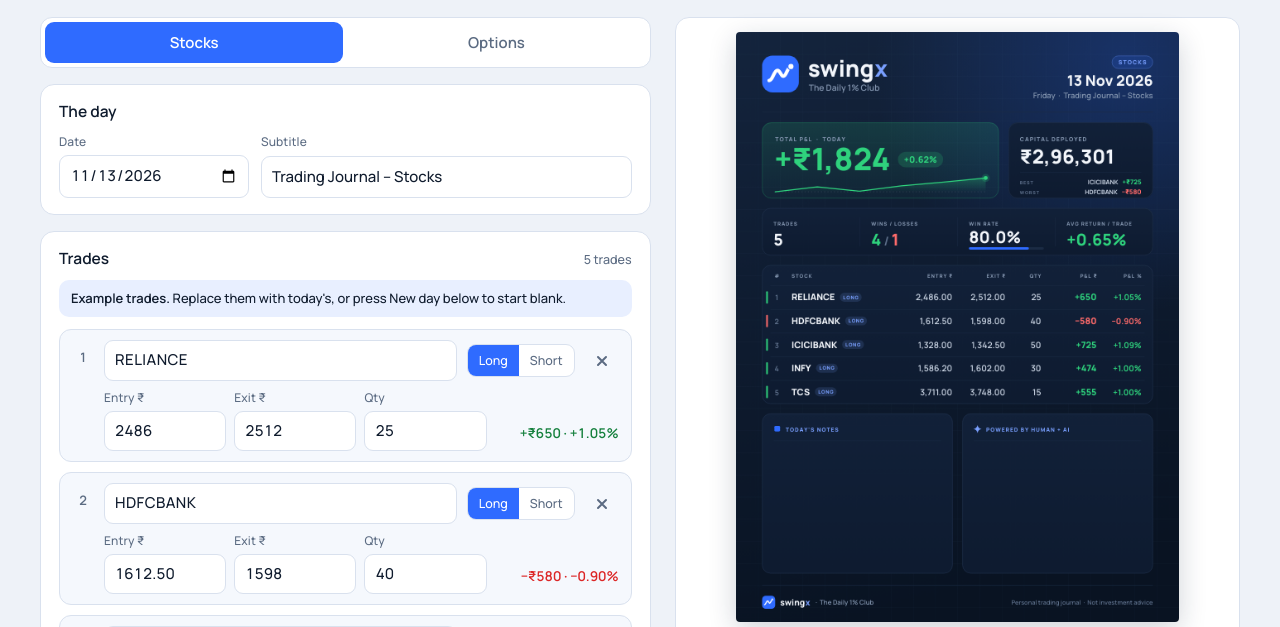
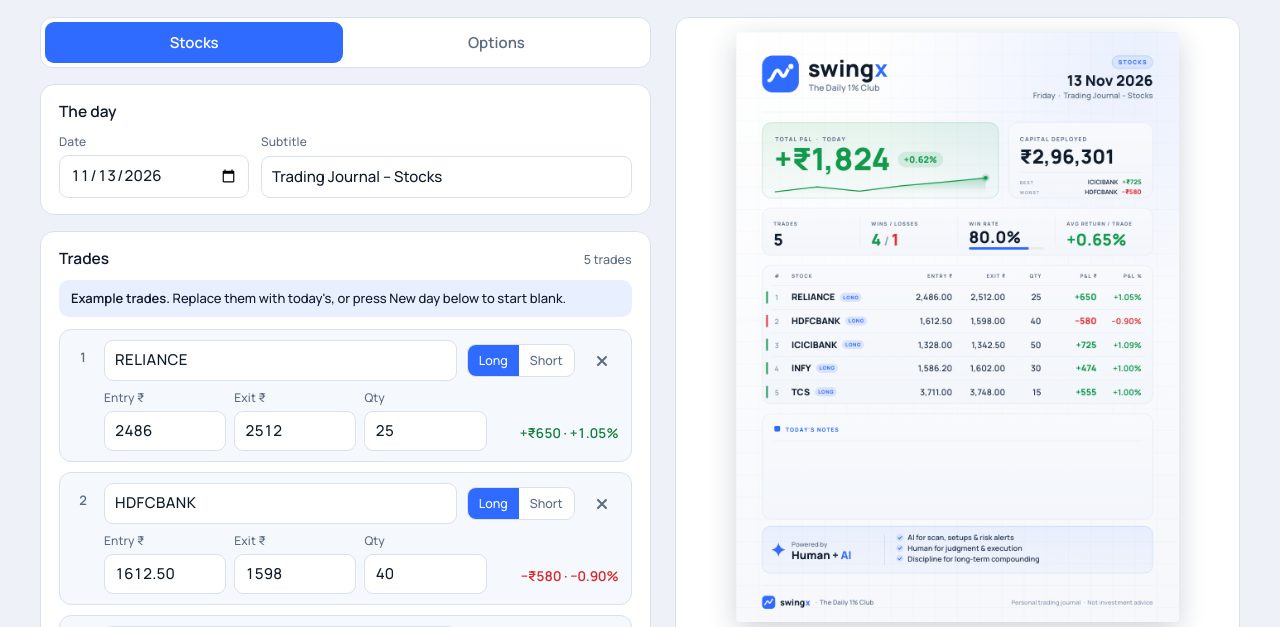
Before and after one commit to purkaitswapnil-cpu/SwingX, a plain HTML site: page index.html in a window 1280 px wide. Shown: the part 119-746 px from the top of the page. Drawn offline with Linux system fonts and the light colour scheme.

Commit message:
Switch the journal card to a white background
The card keeps the SwingX layout on white with ink text and blue
accents. "Powered by Human + AI" becomes a slim fixed strip above the
footer with the same three lines on every card, prefilled from the
original design, and the notes panel now spans the full width.

Co-Authored-By: Claude Opus 5.5 <noreply@anthropic.com>
Claude-Session: https://claude.ai/code/session_01GTVnKMzUcNzTBd4F5P5NuM

```diff
--- a/index.html
+++ b/index.html
@@ -188,7 +188,7 @@ input.bad{border-color:var(--loss)}
       </div>
 
       <div class="panel powered">
-        <h2>Powered by Human + AI <small>Optional. Kept when you start a new day.</small></h2>
+        <h2>Powered by Human + AI <small>The same three lines print on every card. New day keeps them.</small></h2>
         <div class="lines" id="powered"></div>
       </div>
 
@@ -250,6 +250,7 @@ const MAX_TRADES = 12;
 const NOTE_LINES = 4, POWER_LINES = 3;
 const MODES = ['stocks', 'options'];
 const SUBTITLE = {stocks: 'Trading Journal – Stocks', options: 'Trading Journal – Options'};
+const POWERED = ['AI for scan, setups & risk alerts', 'Human for judgment & execution', 'Discipline for long-term compounding'];
 
 function todayISO(){
   const d = new Date();
@@ -287,12 +288,13 @@ function normJournal(j, mode){
 }
 function loadState(){
   const st = {v:2, mode:'stocks', date: todayISO(), nextId: 200, scale: 2, lotSizes: {},
-    powered: Array(POWER_LINES).fill(''), journals: {stocks: sampleJournal('stocks'), options: sampleJournal('options')}};
+    powered: POWERED.slice(), journals: {stocks: sampleJournal('stocks'), options: sampleJournal('options')}};
   const shared = s => {
     if (s.date) st.date = s.date;
     st.nextId = Math.max(+s.nextId || 0, 200);
     if ([1, 2, 3].includes(s.scale)) st.scale = s.scale;
     st.powered = Array.from({length:POWER_LINES}, (_, i) => (s.powered && s.powered[i]) || '');
+    if (st.powered.every(v => !v.trim())) st.powered = POWERED.slice();
   };
   try {
     const s = JSON.parse(localStorage.getItem(KEY));
@@ -382,9 +384,9 @@ function price(n){ return fmt2.format(n); }
 // The card: 1086 × 1448 design units (3:4), drawn in the SwingX brand: ink, electric blue, Manrope.
 const DW = 1086, DH = 1448;
 const C = {
-  bg1:'#14243d', bg2:'#091322', grid:'rgba(140,170,220,0.05)', panel1:'#122139', panel2:'#0e1b30', line:'#22344f', hair:'#1b2b44',
-  text:'#f3f6fb', soft:'#cbd5e4', muted:'#8496b0', faint:'#5e708b',
-  blue:'#2f6bff', blueLt:'#7aa0ff', up:'#2fd27d', down:'#ff6b6b', amber:'#ffb454'
+  bg1:'#ffffff', bg2:'#f6f8fc', grid:'rgba(15,27,45,0.035)', panel1:'#f8fafd', panel2:'#f3f6fb', line:'#e0e6ef', hair:'#e7ecf3',
+  text:'#0f1b2d', soft:'#2c3b53', muted:'#66768f', faint:'#94a2b6',
+  blue:'#2f6bff', blueLt:'#2f6bff', up:'#119a4b', down:'#e03131', amber:'#c2410c'
 };
 const SANS = '"Manrope","Segoe UI","Helvetica Neue",Arial,sans-serif';
 const F = (w, s) => w + ' ' + s + 'px ' + SANS;
@@ -453,14 +455,15 @@ function tone(n){ return n > 0.0049 ? C.up : n < -0.0049 ? C.down : C.text; }
 // with many trades the notes shrink first, then the rows. Spare space with few trades sits above the notes.
 function layout(st){
   const n = Math.max(1, st.rows.length), opt = st.mode === 'options';
-  const T = 572, HH = 50, FOOT = 1356, G = 24;
-  const avail = FOOT - 28 - T - HH - G;
-  const pref = opt ? 64 : 58, minRH = 30, SOFT = 230, MIN = 150, MAX = 400;
+  const T = 572, HH = 50, FOOT = 1356, G = 24, PH = 116, PG = 16;
+  const P = FOOT - 28 - PH;                        // top of the Powered by strip
+  const avail = P - PG - T - HH - G;               // shared by table rows and the notes panel
+  const pref = opt ? 64 : 58, minRH = 30, SOFT = 190, MIN = 130, MAX = 400;
   let RH = pref, notesH = avail - n * RH;
   if (notesH < SOFT) { RH = Math.max(minRH, (avail - SOFT) / n); notesH = avail - n * RH; }
   if (notesH < MIN) { notesH = MIN; RH = (avail - MIN) / n; }
   let extra = 0; if (notesH > MAX) { extra = notesH - MAX; notesH = MAX; }
-  return {T, HH, RH, n, B: T + HH + n * RH + G + extra, notesH, FOOT, H: DH};
+  return {T, HH, RH, n, B: T + HH + n * RH + G + extra, notesH, P, PH, FOOT, H: DH};
 }
 
 function draw(ctx, st, L, k){
@@ -472,7 +475,7 @@ function draw(ctx, st, L, k){
   const bg = ctx.createLinearGradient(0, 0, DW * 0.35, DH); bg.addColorStop(0, C.bg1); bg.addColorStop(1, C.bg2);
   ctx.fillStyle = bg; ctx.fillRect(0, 0, DW, DH);
   const glow = ctx.createRadialGradient(DW * 0.88, 70, 0, DW * 0.88, 70, 620);
-  glow.addColorStop(0, 'rgba(47,107,255,0.24)'); glow.addColorStop(1, 'rgba(47,107,255,0)');
+  glow.addColorStop(0, 'rgba(47,107,255,0.09)'); glow.addColorStop(1, 'rgba(47,107,255,0)');
   ctx.fillStyle = glow; ctx.fillRect(0, 0, DW, DH);
   ctx.fillStyle = C.grid;
   for (let x = 0; x <= DW; x += 54.3) ctx.fillRect(x, 0, 1, DH);
@@ -497,8 +500,8 @@ function drawHeader(ctx, st){
   // right: journal pill, date, weekday and subtitle
   const R = DW - 64, mode = st.mode === 'options' ? 'OPTIONS' : 'STOCKS';
   ctx.font = F(800, 14); const pw = [...mode].reduce((a, c) => a + ctx.measureText(c).width, 0) + 2.2 * (mode.length - 1) + 32;
-  rr(ctx, R - pw, 58, pw, 32, 16); ctx.fillStyle = 'rgba(47,107,255,0.16)'; ctx.fill();
-  rr(ctx, R - pw + .5, 58.5, pw - 1, 31, 16); ctx.strokeStyle = 'rgba(122,160,255,0.45)'; ctx.lineWidth = 1.2; ctx.stroke();
+  rr(ctx, R - pw, 58, pw, 32, 16); ctx.fillStyle = 'rgba(47,107,255,0.09)'; ctx.fill();
+  rr(ctx, R - pw + .5, 58.5, pw - 1, 31, 16); ctx.strokeStyle = 'rgba(47,107,255,0.35)'; ctx.lineWidth = 1.2; ctx.stroke();
   label(ctx, mode, R - pw / 2, 79, 14, C.blueLt, 'center', 2.2);
   const m = /^(.*) \((\w+)\)$/.exec(st.date || '');
   ctx.fillStyle = C.text; fit(ctx, m ? m[1] : (st.date || ''), 800, 36, 24, 380); txt(ctx, m ? m[1] : (st.date || ''), R, 132, 'right');
@@ -513,7 +516,7 @@ function sparkline(ctx, st, x, y, w, h, col){
   const lo = Math.min(...pts), hi = Math.max(...pts), span = hi - lo || 1;
   const X = i => x + w * i / (pts.length - 1), Y = v => y + h - (v - lo) / span * h;
   ctx.save();
-  ctx.setLineDash([3, 5]); ctx.strokeStyle = 'rgba(203,213,228,0.25)'; ctx.lineWidth = 1;
+  ctx.setLineDash([3, 5]); ctx.strokeStyle = 'rgba(15,27,45,0.16)'; ctx.lineWidth = 1;
   ctx.beginPath(); ctx.moveTo(x, Y(0)); ctx.lineTo(x + w, Y(0)); ctx.stroke(); ctx.setLineDash([]);
   ctx.beginPath(); pts.forEach((v, i) => i ? ctx.lineTo(X(i), Y(v)) : ctx.moveTo(X(i), Y(v)));
   const g = ctx.createLinearGradient(0, y, 0, y + h); g.addColorStop(0, rgba(col, 0.28)); g.addColorStop(1, rgba(col, 0));
@@ -529,7 +532,7 @@ function drawHero(ctx, st){
   const y = 222, h = 186, col = st.trades ? tone(st.totalPnl) : C.text;
   // total P&L
   const x = 64, w = 580;
-  panel(ctx, x, y, w, h, 22, col === C.text ? C.panel1 : rgba(col, 0.15), col === C.text ? C.panel2 : rgba(col, 0.03), col === C.text ? C.line : rgba(col, 0.35));
+  panel(ctx, x, y, w, h, 22, col === C.text ? C.panel1 : rgba(col, 0.10), col === C.text ? C.panel2 : rgba(col, 0.02), col === C.text ? C.line : rgba(col, 0.30));
   label(ctx, 'TOTAL P&L  ·  TODAY', x + 32, y + 46, 14, C.muted);
   const val = st.trades ? signedMoney(st.totalPnl, true) : '₹0';
   const pct = st.trades && st.capital > 0 ? signedPct(st.totalPct) : '0.00%';
@@ -538,7 +541,7 @@ function drawHero(ctx, st){
   const vw = ctx.measureText(val).width;
   ctx.fillStyle = col; ctx.fillText(val, x + 30, y + 118);
   const cy = y + 118 - vs * 0.36;
-  rr(ctx, x + 30 + vw + 18, cy - 19, cw, 38, 19); ctx.fillStyle = col === C.text ? 'rgba(203,213,228,0.12)' : rgba(col, 0.18); ctx.fill();
+  rr(ctx, x + 30 + vw + 18, cy - 19, cw, 38, 19); ctx.fillStyle = col === C.text ? 'rgba(15,27,45,0.06)' : rgba(col, 0.12); ctx.fill();
   ctx.fillStyle = col; ctx.font = F(800, 22); ctx.fillText(pct, x + 30 + vw + 33, cy + 8);
   sparkline(ctx, st, x + 32, y + 136, w - 64, 34, col === C.text ? C.blueLt : col);
   // capital deployed, best and worst trade
@@ -649,7 +652,7 @@ function drawTable(ctx, st, L){
 
 function check(ctx, x, y, s){
   ctx.save(); ctx.translate(x, y); ctx.scale(s / 24, s / 24);
-  ctx.beginPath(); ctx.arc(12, 12, 11, 0, Math.PI * 2); ctx.fillStyle = 'rgba(47,107,255,0.22)'; ctx.fill();
+  ctx.beginPath(); ctx.arc(12, 12, 11, 0, Math.PI * 2); ctx.fillStyle = 'rgba(47,107,255,0.12)'; ctx.fill();
   ctx.strokeStyle = C.blueLt; ctx.lineWidth = 2.6; ctx.lineCap = 'round'; ctx.lineJoin = 'round';
   ctx.beginPath(); ctx.moveTo(7, 12.5); ctx.lineTo(10.5, 16); ctx.lineTo(17, 8.5); ctx.stroke();
   ctx.restore();
@@ -659,7 +662,7 @@ function drawList(ctx, items, area, o){
   let m = null;
   for (let s = o.max; s >= o.min; s--) {
     ctx.font = F(o.weight, s);
-    const indent = o.marker === 'check' ? s * 1.6 : s * 1.0, lh = s * 1.42, gap = s * 0.42;
+    const indent = o.marker === 'check' ? s * 1.6 : s * 1.0, lh = s * (o.tight ? 1.3 : 1.42), gap = s * (o.tight ? 0.12 : 0.42);
     const blocks = items.map(t => wrap(ctx, t, area.w - indent));
     const total = blocks.reduce((a, b) => a + b.length * lh, 0) + gap * Math.max(0, blocks.length - 1);
     m = {s, indent, lh, gap, blocks, total};
@@ -685,18 +688,24 @@ function sectionHead(ctx, x, y, text, icon){
   label(ctx, text, x + 30, y, 13.5, C.blueLt);
 }
 function drawNotes(ctx, st, L){
-  const x = 64, y = L.B, w = 467, h = L.notesH;
+  const x = 64, y = L.B, w = DW - 128, h = L.notesH;
   panel(ctx, x, y, w, h, 20, C.panel1, C.panel2);
   sectionHead(ctx, x + 28, y + 44, "TODAY'S NOTES", 'square');
   hairline(ctx, x + 28, x + w - 28, y + 66);
-  return drawList(ctx, st.notes, {x: x + 28, y: y + 88, w: w - 56, h: h - 88 - 22}, {weight: 600, max: 22, min: 15, marker: 'dot'});
+  return drawList(ctx, st.notes, {x: x + 28, y: y + 88, w: w - 56, h: h - 88 - 22}, {weight: 600, max: 23, min: 15, marker: 'dot'});
 }
+// Fixed strip: "Powered by Human + AI" on the left, the three lines on the right.
 function drawPowered(ctx, st, L){
-  const x = 555, y = L.B, w = DW - 64 - 555, h = L.notesH;
-  panel(ctx, x, y, w, h, 20, C.panel1, C.panel2);
-  sectionHead(ctx, x + 28, y + 44, 'POWERED BY HUMAN + AI', 'spark');
-  hairline(ctx, x + 28, x + w - 28, y + 66);
-  return drawList(ctx, st.powered, {x: x + 28, y: y + 88, w: w - 56, h: h - 88 - 22}, {weight: 600, max: 21, min: 15, marker: 'check'});
+  const x = 64, y = L.P, w = DW - 128, h = L.PH;
+  panel(ctx, x, y, w, h, 20, 'rgba(47,107,255,0.07)', 'rgba(47,107,255,0.03)', 'rgba(47,107,255,0.22)');
+  ctx.save(); ctx.translate(x + 40, y + h / 2); ctx.fillStyle = C.blue; ctx.beginPath();
+  ctx.moveTo(0, -17); ctx.quadraticCurveTo(2.6, -2.6, 17, 0); ctx.quadraticCurveTo(2.6, 2.6, 0, 17); ctx.quadraticCurveTo(-2.6, 2.6, -17, 0); ctx.quadraticCurveTo(-2.6, -2.6, 0, -17); ctx.fill(); ctx.restore();
+  ctx.font = F(600, 16); ctx.fillStyle = C.muted; ctx.fillText('Powered by', x + 72, y + h / 2 - 8);
+  ctx.font = F(800, 27); ctx.fillStyle = C.text; ctx.fillText('Human + ', x + 72, y + h / 2 + 24);
+  const hw = ctx.measureText('Human + ').width; ctx.fillStyle = C.blue; ctx.fillText('AI', x + 72 + hw, y + h / 2 + 24);
+  const dx = x + 300;
+  ctx.fillStyle = 'rgba(47,107,255,0.22)'; ctx.fillRect(dx, y + 20, 1.2, h - 40);
+  return drawList(ctx, st.powered, {x: dx + 28, y: y + 18, w: x + w - dx - 52, h: h - 30}, {weight: 600, max: 18, min: 13, marker: 'check', tight: true});
 }
 function drawFooter(ctx, L){
   hairline(ctx, 64, DW - 64, L.FOOT);
```
Also changed, not shown: 1 other file.
